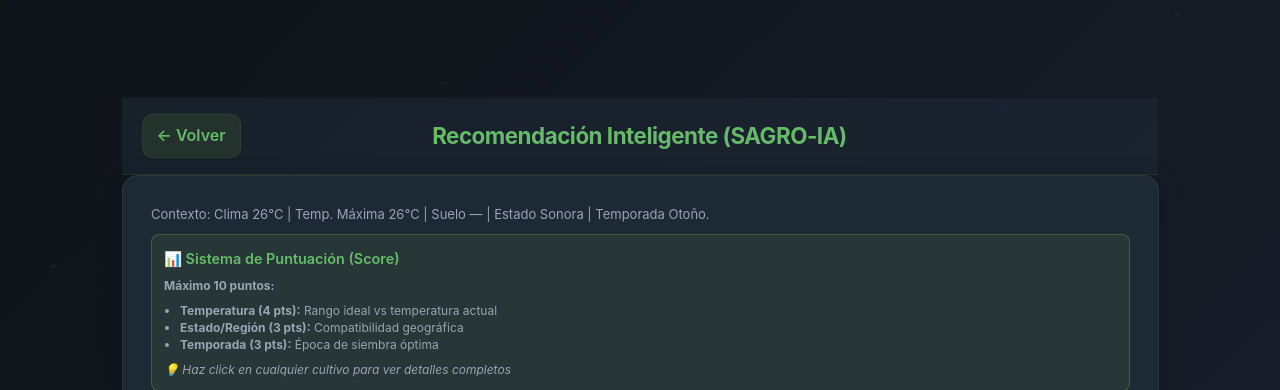
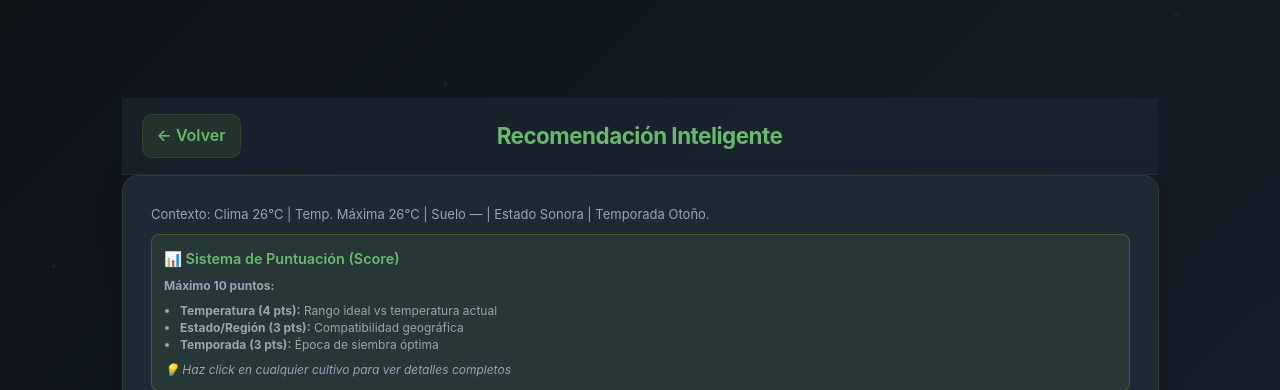
Before and after one commit to CesarAlanCR/hackatek, a PHP site: page /planificador_visual.php in a window 1280 px wide. Shown: the top 390 px of the page. Run offline with PHP 8.4, Linux system fonts and the light colour scheme; data comes from the database, SQL or seed files in the repository.

Commit message:
Update planificador_visual.php

```diff
--- a/vistas/planificador_visual.php
+++ b/vistas/planificador_visual.php
@@ -549,7 +549,7 @@ small{color:var(--text-muted);}
     <div class="page-card" style="margin-top:18px;">
         <div class="map-header" style="display:flex;align-items:center;gap:16px;padding:16px 20px;background:rgba(30,41,54,0.6);border-bottom:1px solid var(--border);">
             <a href="index.php" class="btn-back">← Volver</a>
-            <h5 style="margin:0;color:var(--accent);font-size:1.4rem;font-weight:700;flex:1;text-align:center;letter-spacing:-0.5px;">Recomendación Inteligente (SAGRO-IA)</h5>
+            <h5 style="margin:0;color:var(--accent);font-size:1.4rem;font-weight:700;flex:1;text-align:center;letter-spacing:-0.5px;">Recomendación Inteligente</h5>
             <div style="width:100px"></div>
         </div>
         <section class="card in-view">
```
